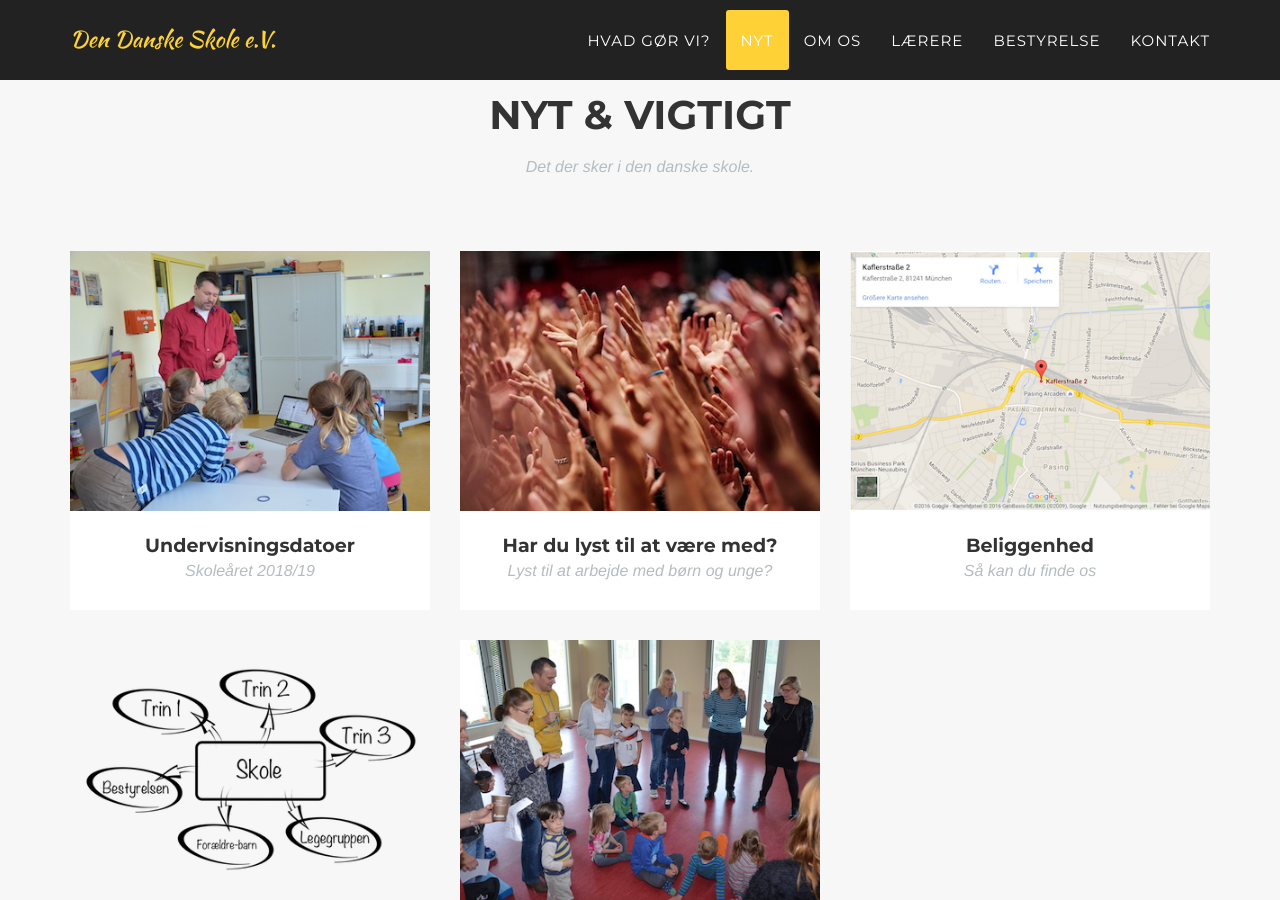
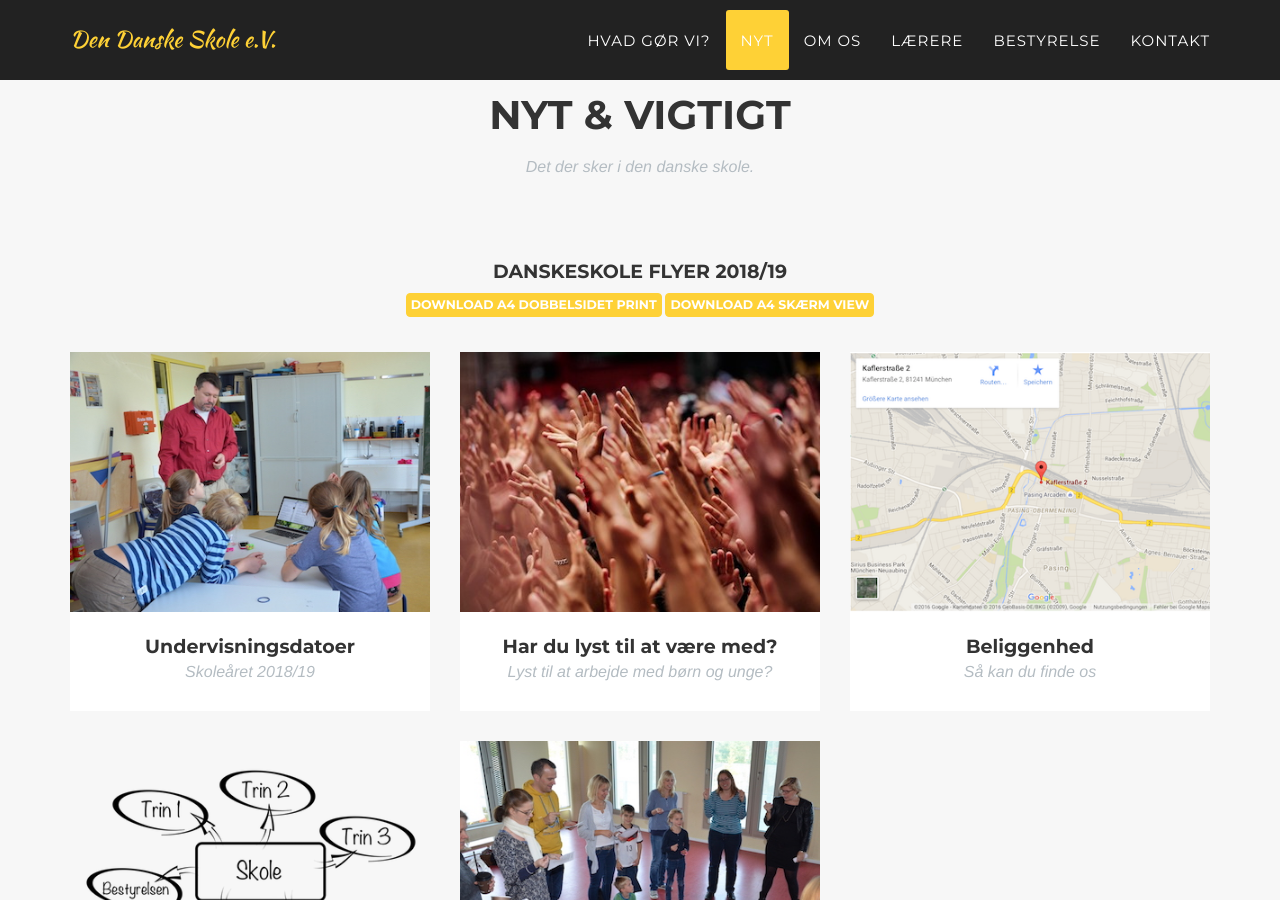
Before and after one commit to pilz/jekyll-danskskole, a Jekyll site: the page built from index.html, in a window 1280 px wide and 900 px high, scrolled down 2038 px. Built offline with Jekyll 4.4.1, drawn with Linux system fonts in a browser that asks for light colours; some web fonts are replaced.

Commit message:
new flyers

```diff
--- a/_includes/nyt_grid.html
+++ b/_includes/nyt_grid.html
@@ -5,6 +5,16 @@
                 <div class="col-lg-12 text-center">
                     <h2 class="section-heading">Nyt &amp; Vigtigt</h2>
                     <h3 class="section-subheading text-muted">Det der sker i den danske skole.</h3>
+                </div>
+            </div>
+            <div class="row">
+                <div class="col-lg-12 text-center">
+
+                    <h4>DanskeSkole Flyer 2018/19</h4>
+
+                    <a href="/files/DanskeSkole_Flyer2018v1.pdf" class="btn btn-primary btn-download">Download A4 dobbelsidet print</a>
+                    <a href="/files/DanskeSkole_Flyer2018v2.pdf" class="btn btn-primary btn-download">Download A4 skærm view</a>
+                    <p>&nbsp;</p>
                 </div>
             </div>
             <div class="row">
```
Also changed, not shown: 3 other files.
